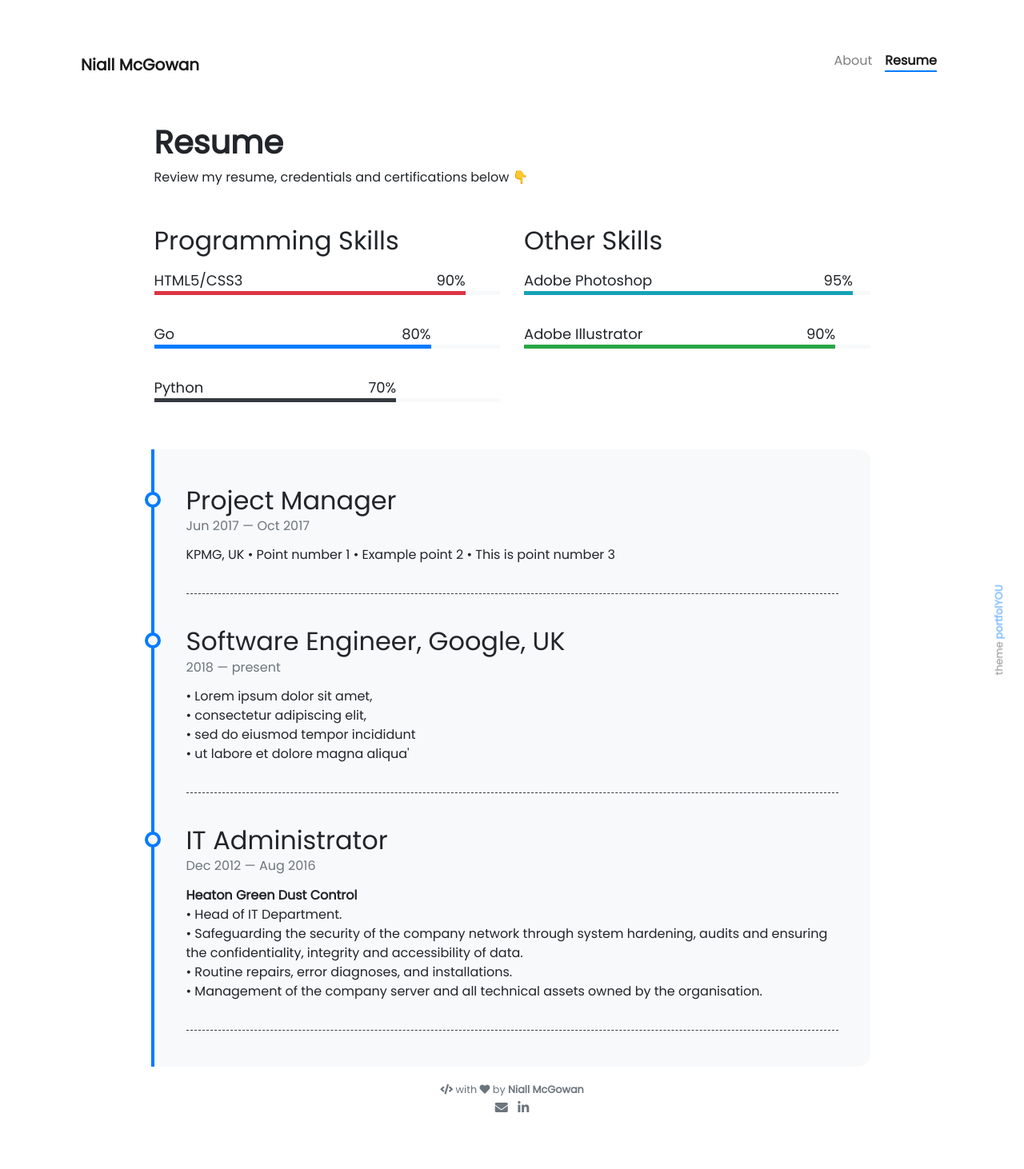
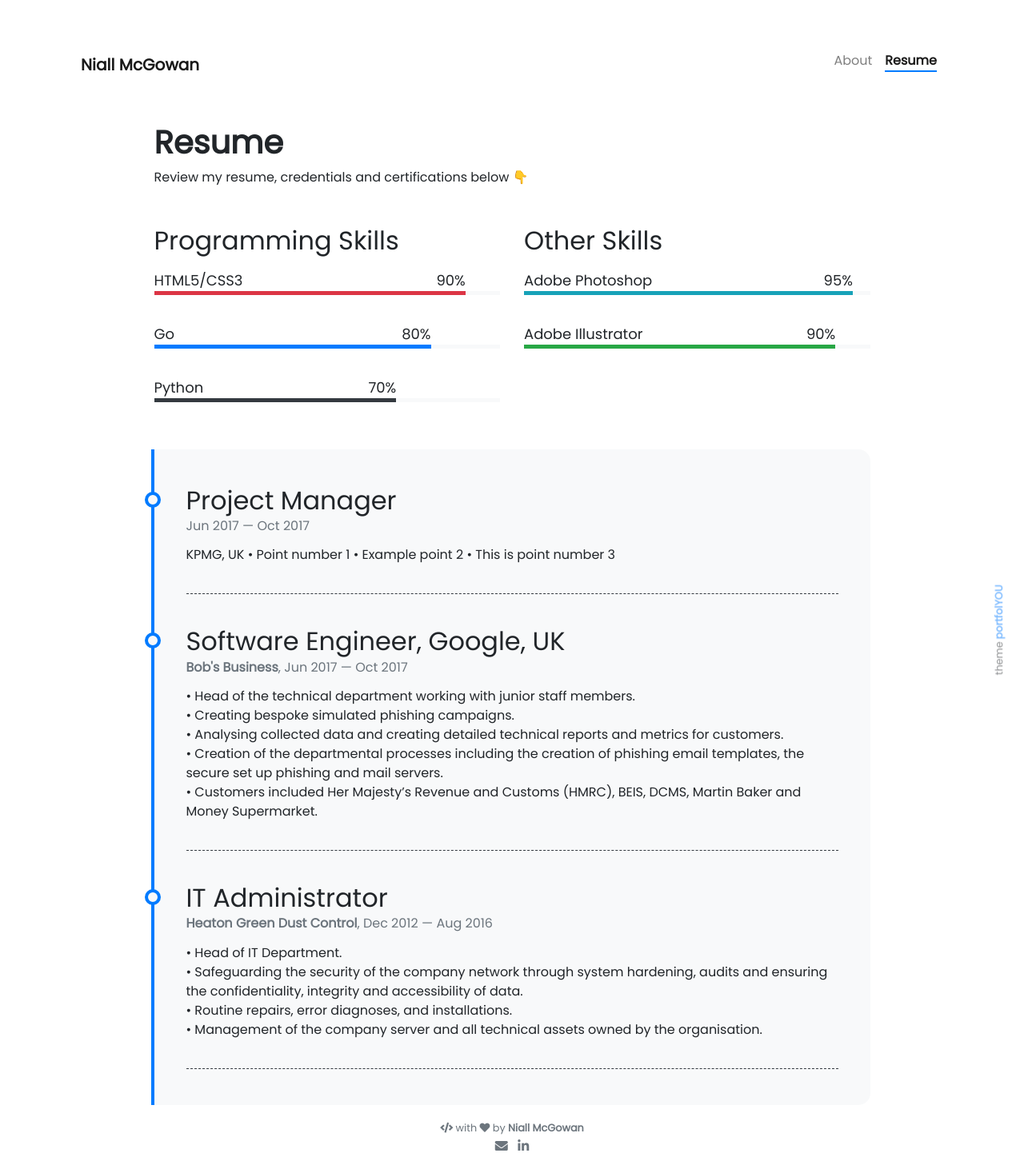
Before and after one commit to niall-mcgowan/niall-mcgowan.github.io, a Jekyll site: the page built from pages/resume.md, in a window 1280 px wide. Shown: the whole page at 80% size. Built offline with Jekyll 4.4.1, drawn with Linux system fonts in a browser that asks for light colours; nearby versions of some CDN libraries; emoji names are drawn with the system emoji font; before the commit the page ends 1414 px from its top, so only the background shows below that.

Commit message:
Update timeline.yml

```diff
--- a/_data/timeline.yml
+++ b/_data/timeline.yml
@@ -8,18 +8,18 @@
     • This is point number 3
 
 - title: Software Engineer, Google, UK
-  from: 2018
-  to: present
-  description: • Lorem ipsum dolor sit amet, <br />
-               • consectetur adipiscing elit, <br />
-               • sed do eiusmod tempor incididunt <br />
-               • ut labore et dolore magna aliqua' <br />
-
+  from: <b>Bob's Business</b>, Jun 2017
+  to: Oct 2017
+  description: • Head of the technical department working with junior staff members. <br />
+               • Creating bespoke simulated phishing campaigns. <br />
+               • Analysing collected data and creating detailed technical reports and metrics for customers. <br />
+               • Creation of the departmental processes including the creation of phishing email templates, the secure set up phishing and mail servers. <br />
+               • Customers included Her Majesty’s Revenue and Customs (HMRC), BEIS, DCMS, Martin Baker and Money Supermarket. <br />
 
 - title: IT Administrator
-  from: Dec 2012
+  from: <b>Heaton Green Dust Control</b>, Dec 2012
   to: Aug 2016
-  description: <b>Heaton Green Dust Control</b> <br />
+  description:
                • Head of IT Department. <br />
                • Safeguarding the security of the company network through system hardening, audits and ensuring the confidentiality, integrity and accessibility of data. <br />
                • Routine repairs, error diagnoses, and installations. <br />
```
